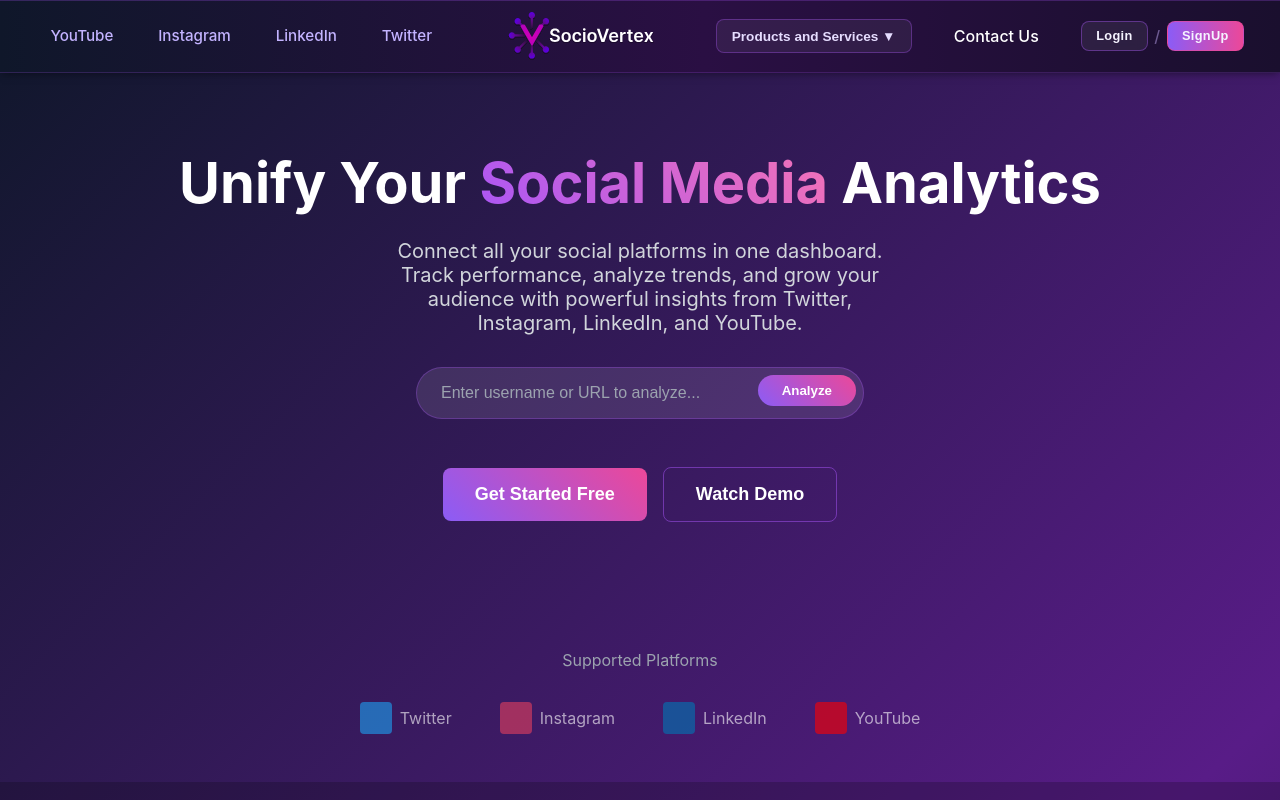
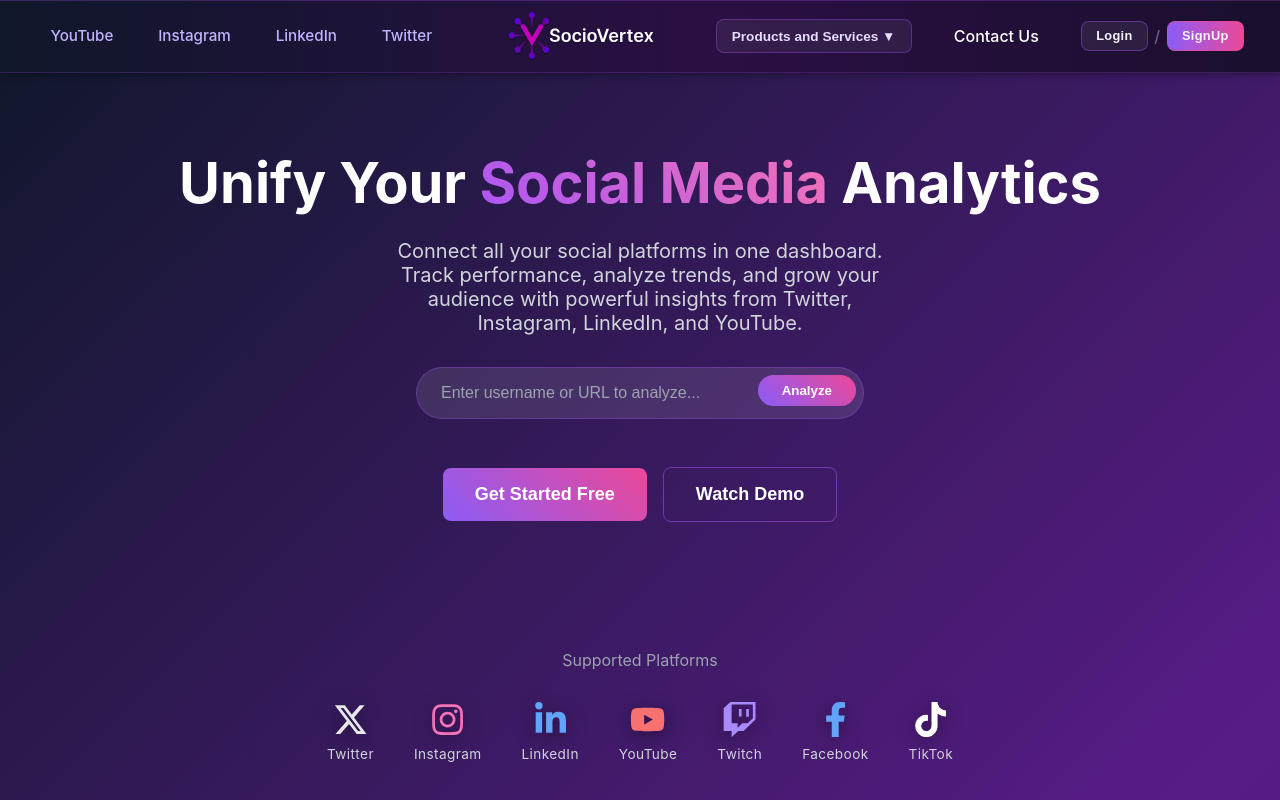
Before and after one commit to yashhhgoswami/SocioVertex-frontend, a React (Vite) app: page / in a window 1280 px wide. Shown: the top 800 px of the page. Built offline with nearby package versions, Linux system fonts and the light colour scheme.

Commit message:
feat: add platform icons (Twitter X, Instagram, LinkedIn, YouTube, Twitch, Facebook, TikTok) with styling

```diff
--- a/src/pages/LandingPage.css
+++ b/src/pages/LandingPage.css
@@ -557,6 +557,23 @@
   opacity: 0.6;
 }
 
+/* Modern icon-only variant */
+.platform-icons.modern { gap: 2.5rem; opacity:1; }
+.platform-item.icon-only { flex-direction: column; gap:.55rem; }
+.platform-item.icon-only span { font-size:.85rem; letter-spacing:.4px; color:#d1d5db; transition:color .3s; }
+.plat-ico { font-size:2.2rem; display:block; filter:drop-shadow(0 4px 10px rgba(0,0,0,.4)); transition:transform .4s, filter .4s; }
+.plat-ico.tw { color:#e5e7eb; }
+.plat-ico.ig { color:#f472b6; }
+.plat-ico.li { color:#60a5fa; }
+.plat-ico.yt { color:#f87171; }
+.plat-ico.twc { color:#a78bfa; }
+.plat-ico.fb { color:#60a5fa; }
+.plat-ico.tk { color:#fff; text-shadow:0 0 6px rgba(255,255,255,.35); position:relative; }
+.plat-ico.tk::after, .plat-ico.tk::before { content:""; position:absolute; inset:0; border-radius:8px; pointer-events:none; }
+.plat-ico.tk::before { filter:blur(8px); }
+.platform-item.icon-only:hover .plat-ico { transform:translateY(-6px) scale(1.08); filter:drop-shadow(0 8px 18px rgba(168,85,247,.5)); }
+.platform-item.icon-only:hover span { color:#fff; }
+
 .platform-item {
   display: flex;
   align-items: center;
--- a/src/pages/LandingPage.jsx
+++ b/src/pages/LandingPage.jsx
@@ -1,7 +1,8 @@
 import React from 'react';
 import './LandingPage.css';
 import SocioVertexLogo from '../assets/logos/SocioVertex.svg';
-import { FaCreditCard, FaChartLine, FaFileAlt, FaTools } from 'react-icons/fa';
+import { FaCreditCard, FaChartLine, FaFileAlt, FaTools, FaInstagram, FaLinkedinIn, FaYoutube, FaTwitch, FaFacebookF } from 'react-icons/fa';
+import { FaXTwitter, FaTiktok } from 'react-icons/fa6';
 import { Link } from 'react-router-dom';
 
 const LandingPage = () => {
@@ -186,23 +187,14 @@
       <section className="platforms">
         <div className="platforms-content">
           <p className="platforms-label">Supported Platforms</p>
-          <div className="platform-icons">
-            <div className="platform-item">
-              <div className="platform-icon twitter"></div>
-              <span>Twitter</span>
-            </div>
-            <div className="platform-item">
-              <div className="platform-icon instagram"></div>
-              <span>Instagram</span>
-            </div>
-            <div className="platform-item">
-              <div className="platform-icon linkedin"></div>
-              <span>LinkedIn</span>
-            </div>
-            <div className="platform-item">
-              <div className="platform-icon youtube"></div>
-              <span>YouTube</span>
-            </div>
+          <div className="platform-icons modern">
+            <div className="platform-item icon-only"><FaXTwitter className="plat-ico tw" /><span>Twitter</span></div>
+            <div className="platform-item icon-only"><FaInstagram className="plat-ico ig" /><span>Instagram</span></div>
+            <div className="platform-item icon-only"><FaLinkedinIn className="plat-ico li" /><span>LinkedIn</span></div>
+            <div className="platform-item icon-only"><FaYoutube className="plat-ico yt" /><span>YouTube</span></div>
+            <div className="platform-item icon-only"><FaTwitch className="plat-ico twc" /><span>Twitch</span></div>
+            <div className="platform-item icon-only"><FaFacebookF className="plat-ico fb" /><span>Facebook</span></div>
+            <div className="platform-item icon-only"><FaTiktok className="plat-ico tk" /><span>TikTok</span></div>
           </div>
         </div>
       </section>
```
